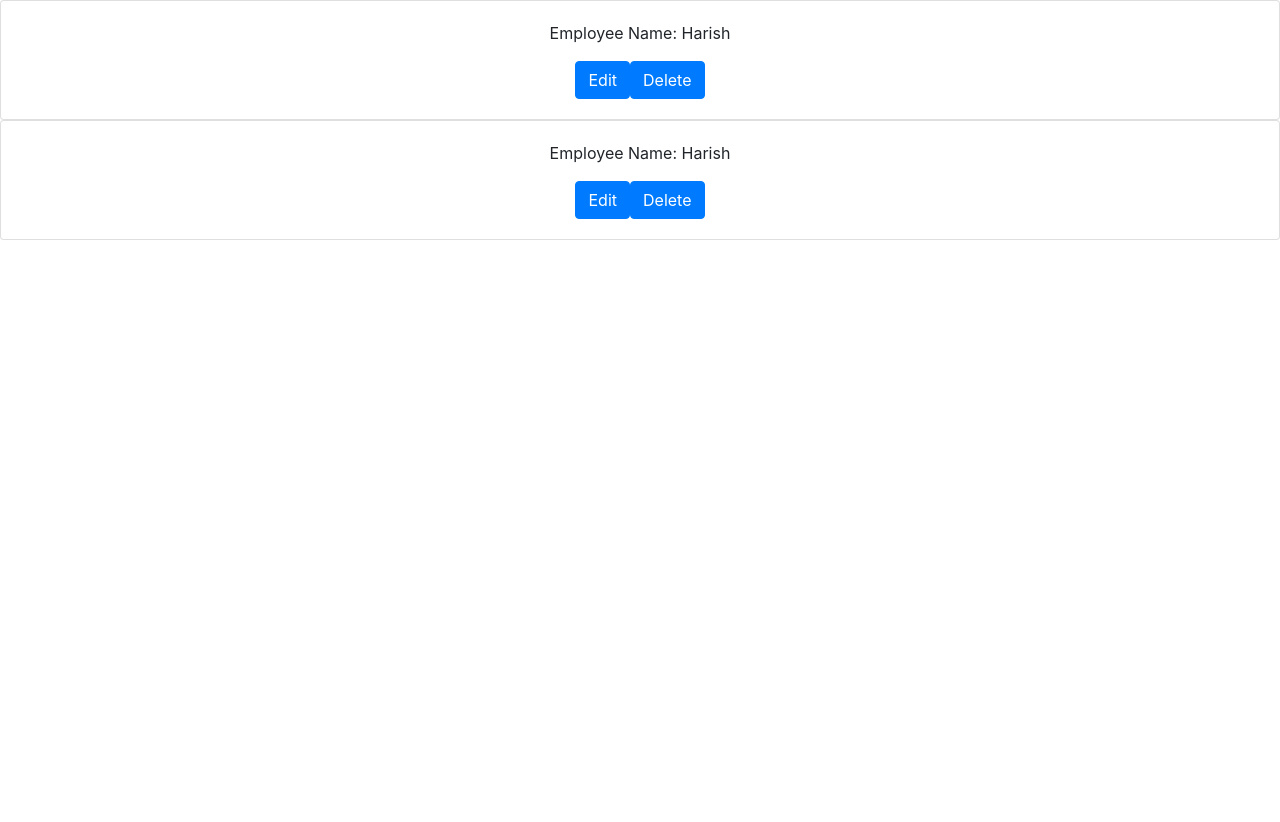
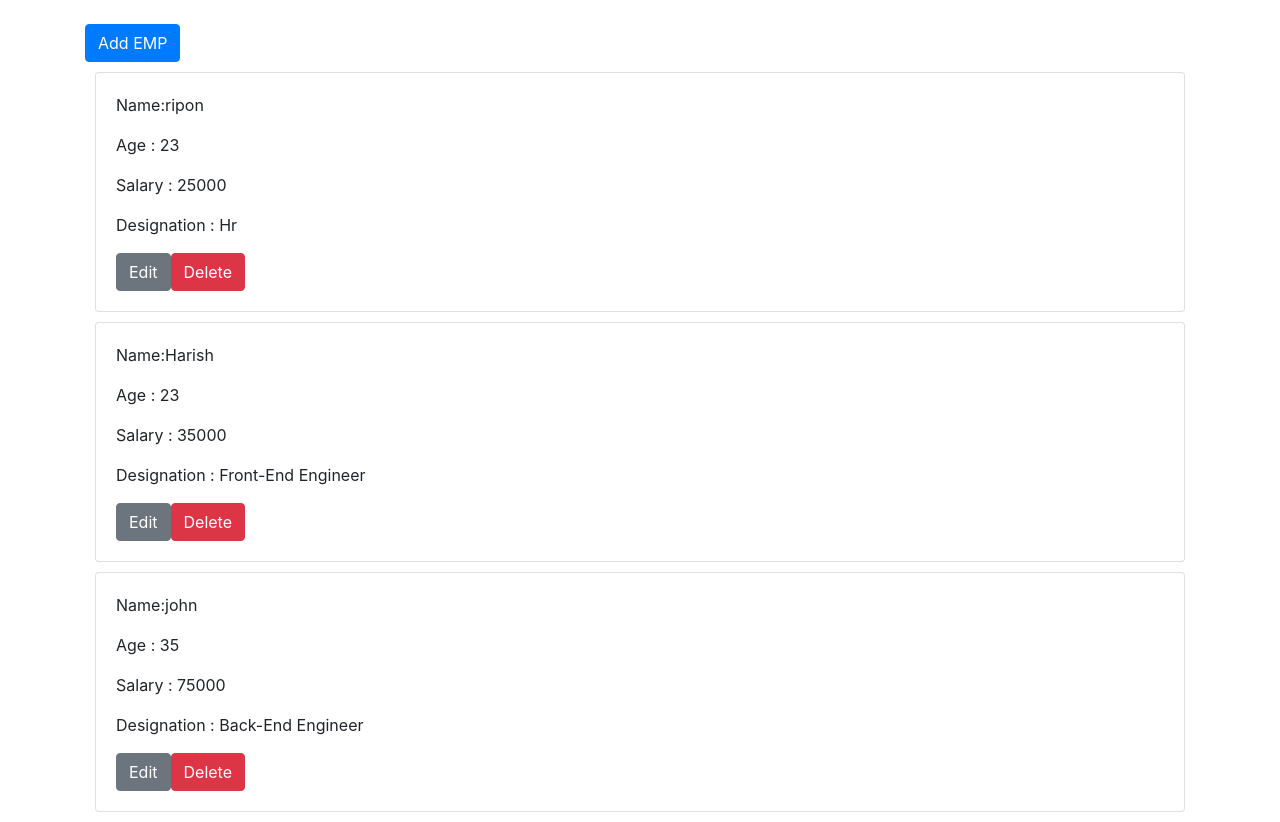
Before and after one commit to Nandu064/employeeManagement, a React (Create React App) app: page / in a window 1280 px wide. Before the commit the page ends 800 px from the top, so only its background shows below. Built offline with nearby package versions, Linux system fonts and the light colour scheme.

Commit message:
commited on 12-11-2020

```diff
--- a/package.json
+++ b/package.json
@@ -6,7 +6,9 @@
     "@testing-library/jest-dom": "^5.11.5",
     "@testing-library/react": "^11.1.2",
     "@testing-library/user-event": "^12.2.2",
+    "bootstrap": "^4.5.3",
     "react": "^17.0.1",
+    "react-bootstrap": "^1.4.0",
     "react-dom": "^17.0.1",
     "react-scripts": "4.0.0",
     "web-vitals": "^0.2.4"
--- a/public/index.html
+++ b/public/index.html
@@ -12,6 +12,11 @@
     <!--Bootstrap-->
     <link rel="stylesheet" href="https://maxcdn.bootstrapcdn.com/bootstrap/4.0.0/css/bootstrap.min.css" integrity="sha384-Gn5384xqQ1aoWXA+058RXPxPg6fy4IWvTNh0E263XmFcJlSAwiGgFAW/dAiS6JXm" crossorigin="anonymous">
     <link rel="apple-touch-icon" href="%PUBLIC_URL%/logo192.png" />
+    <script src="https://cdnjs.cloudflare.com/ajax/libs/jquery/3.5.1/jquery.min.js"></script>
+    <script src="https://cdn.jsdelivr.net/npm/popper.js@1.16.0/dist/umd/popper.min.js" integrity="sha384-Q6E9RHvbIyZFJoft+2mJbHaEWldlvI9IOYy5n3zV9zzTtmI3UksdQRVvoxMfooAo" crossorigin="anonymous"></script>
+    <script src="https://stackpath.bootstrapcdn.com/bootstrap/4.5.0/js/bootstrap.min.js" integrity="sha384-OgVRvuATP1z7JjHLkuOU7Xw704+h835Lr+6QL9UvYjZE3Ipu6Tp75j7Bh/kR0JKI" crossorigin="anonymous"></script>
+    <script src="https://cdn.datatables.net/1.10.21/js/jquery.dataTables.min.js"></script>
+    <script src="https://cdn.datatables.net/1.10.21/js/dataTables.bootstrap4.min.js"></script>
     <!--
       manifest.json provides metadata used when your web app is installed on a
       user's mobile device or desktop. See https://developers.google.com/web/fundamentals/web-app-manifest/
@@ -26,7 +31,7 @@
       work correctly both with client-side routing and a non-root public URL.
       Learn how to configure a non-root public URL by running `npm run build`.
     -->
-    <title>React App</title>
+    <title>Employee Management</title>
   </head>
   <body>
     <noscript>You need to enable JavaScript to run this app.</noscript>
--- a/src/App.js
+++ b/src/App.js
@@ -1,13 +1,106 @@
-import logo from './logo.svg';
-import './App.css';
-import Employees from './components/employees';
+import React from 'react';
+import Add from './component/add';
+import Update from './component/update';
+import {Card ,Button} from "react-bootstrap"
 
-function App() {
-  return (
-    <div className="App">
-      <Employees />
-    </div>
-  );
+class App extends React.Component{
+
+  state={
+     list:[
+       {name:'ripon',age:23,salary:25000,designation:"Hr"},
+       {name:'Harish',age:23,salary:35000,designation:"Front-End Engineer"},
+       {name:'john',age:35,salary:75000,designation:"Back-End Engineer"},
+     ],
+     updatedValue:{},
+     adduser:true,
+     isUpdate:false,
+     setShow:false
+  }
+
+  handleShow = () => {
+
+  }
+  AddUserHandler=()=>{
+    this.setState({...this.state,adduser:false,setShow:true})
+
+  }
+
+  AddEmpHandler=(e,value)=>{
+    e.preventDefault();
+    let oldEmp=this.state.list;
+    oldEmp.push({name:value.name,age:value.age,salary:value.salary,designation:value.designation})
+    this.setState({list:oldEmp,adduser:true})
+  }
+
+  deleteEmpHandler=(index)=>{
+      let oldEmp=this.state.list;
+      oldEmp.splice(index,1);
+      this.setState({list:oldEmp})
+  }
+
+  upadateHandler=(item,index)=>{
+    let obj={...item,id:index}
+    this.setState({isUpdate:true,updatedValue:obj})
+  }
+
+  updateEmp=(e,value)=>{
+    e.preventDefault();
+    let oldEmp=this.state.list;
+    oldEmp.splice(value.id,1,{name:value.name,age:value.age,salary:value.salary,designation:value.designation})
+    this.setState({list:oldEmp,isUpdate:false})
+  }
+
+  render(){
+
+    const listOfEmp=this.state.list.map((item,index)=>{
+      return(
+            <div className="row" key={index} style={{margin:'10px'}}>
+                <Card style={{ width: '300rem' }}>
+                <Card.Body>
+                  <Card.Text>
+                    <p>Name:{item.name} </p>
+                    <p>Age : {item.age} </p>
+                    <p>Salary : {item.salary} </p>
+                    <p>Designation : {item.designation} </p>
+                  </Card.Text>
+                  <Button variant="secondary" onClick={()=>this.upadateHandler(item,index)}>Edit</Button>
+                  <Button variant="danger" onClick={()=>this.deleteEmpHandler(index)}>Delete</Button>
+                  {/* <button className="btn btn-success" onClick={()=>this.upadateHandler(item,index)}>Edit</button>
+                  <button className="btn btn-danger" onClick={()=>this.deleteEmpHandler(index)}>Delete</button> */}
+                </Card.Body>
+              </Card>
+                {/* <h3 className="col-sm-10" style={{backgroundColor:'#c4c4c4',padding:'5px'}}>name : {item.name} | age : {item.age} | salary : {item.salary} | Designation : {item.designation}</h3>
+                <button className="col-sm-1 btn btn-success" onClick={()=>this.upadateHandler(item,index)}>edit</button>
+                <button className="col-sm-1 btn btn-danger" onClick={()=>this.deleteEmpHandler(index)}>Delete</button> */}
+            </div>
+      )
+    })
+
+    return(
+      <div className="container">
+            <div className="row mt-4">
+              <div className="col-sm-12">
+                    {this.state.adduser?
+                    <span className="btn btn-primary" onClick={this.AddUserHandler}>Add EMP</span>
+                    :<Add addEmp={this.AddEmpHandler}/>
+                    }
+                    {this.state.isUpdate?<Update
+                    name={this.state.updatedValue.name}
+                    age={
+                      this.state.updatedValue.age
+                    }
+                    salary={this.state.updatedValue.salary}
+                    designation={this.state.updatedValue.designation}
+                    id={this.state.updatedValue.id}
+                    updateEmp={this.updateEmp}
+                    />:null}
+              </div>
+            </div>
+            {listOfEmp}
+
+      </div>
+    )
+  }
 }
 
 export default App;
--- /dev/null
+++ b/src/component/add.js
@@ -0,0 +1,68 @@
+import React,{useState} from 'react';
+import { Modal, Button } from "react-bootstrap";
+
+
+const Add=(props)=>{
+
+     const [name,setName]=useState('');
+     const [age,setAge]=useState('');
+     const [salary,setSalary]=useState('');
+     const [designation,setDesignation]=useState('');
+
+     const [showModal, setShow] = useState(false);
+
+     const handleClose = () => setShow(false);
+     const handleShow = () => setShow(true);
+
+    return(
+        <>
+      <div
+        className="d-flex align-items-center justify-content-center"
+        style={{ height: "100vh" }}
+      >
+        <Button variant="primary" onClick={handleShow}>
+          Add Employee
+        </Button>
+      </div>
+      <Modal show={showModal} onHide={handleClose}>
+        <Modal.Header closeButton>
+          <Modal.Title>Add Employee</Modal.Title>
+        </Modal.Header>
+        <Modal.Body>
+            <form>
+                <div className="form-row">
+                <div className="form-group">
+                    <label for="exampleInputEmail1">Name</label>
+                    <input type="text" className="form-control" placeholder="Name" onChange={(e)=>setName(e.target.value)}/>
+                </div>
+                <div className="form-group">
+                    <label for="exampleInputEmail1">Age</label>
+                    <input type="text" className="form-control" placeholder="Age" onChange={(e)=>setAge(e.target.value)}/>
+                </div>
+                <div className="form-group">
+                    <label for="exampleInputPassword1">Salary</label>
+                    <input type="text" className="form-control" placeholder="salary" onChange={(e)=>setSalary(e.target.value)}/>
+                </div>
+                <div className="form-group">
+                    <label for="exampleInputEmail1">Designation</label>
+                    <input type="email" className="form-control" placeholder="Designation" onChange={(e)=>setDesignation(e.target.value)}/>
+                </div>
+                </div>
+
+            </form>
+        </Modal.Body>
+        <Modal.Footer>
+          <Button variant="secondary" onClick={handleClose}>
+            Close
+          </Button>
+          <Button variant="primary" onClick={(e)=>props.addEmp(e,{name,age,salary,designation})}>
+            Add
+          </Button>
+
+        </Modal.Footer>
+      </Modal>
+    </>
+    )
+}
+
+export default Add;
--- /dev/null
+++ b/src/component/update.js
@@ -0,0 +1,40 @@
+import React,{useState,useEffect} from 'react';
+
+
+const Update=(props)=>{
+
+     const [name,setName]=useState('');
+     const [age,setAge]=useState('');
+     const [salary,setSalary]=useState('');
+     const [designation,setDesignation]=useState('');
+
+     useEffect(()=>{
+         setSalary(props.salary);
+         setName(props.name)
+         setAge(props.age)
+         setDesignation(props.designation)
+
+     },[])
+
+    return(
+        <form>
+            <div className="form-row">
+                <div className="col">
+                   <input type="text" className="form-control" placeholder="Name" value={name} onChange={(e)=>setName(e.target.value)}/>
+                </div>
+                <div className="col">
+                   <input type="text" className="form-control" placeholder="age" value={age} onChange={(e)=>setAge(e.target.value)}/>
+                </div>
+                <div className="col">
+                   <input type="text" className="form-control" placeholder="salary" value={salary} onChange={(e)=>setSalary(e.target.value)}/>
+                </div>
+                <div className="col">
+                   <input type="text" className="form-control" placeholder="Designation" value={designation} onChange={(e)=>setDesignation(e.target.value)}/>
+                </div>
+            </div>
+            <button onClick={(e)=>props.updateEmp(e,{name,age,salary,designation,id:props.id})}>Update</button>
+        </form>
+    )
+}
+
+export default Update;
--- a/src/components/employee.js
+++ /dev/null
@@ -1,33 +0,0 @@
-import React, { Component } from 'react'
-
-
-
-class employee extends Component {
-    constructor(props) {
-        super(props)
-
-        this.state = {
-             name:"Harish",
-             age:28,
-             designation:""
-        }
-        this.setState({
-            name:"nandu"
-        })
-    }
-    render() {
-        return (
-            <div>
-                <div class="card">
-                    <div class="card-body">
-                        <p class="card-text">Employee Name: {this.state.name} </p>
-                        <a href="" class="btn btn-primary">Edit</a>
-                        <a href="" class="btn btn-primary">Delete</a>
-                    </div>
-                </div>
-        </div>
-        )
-    }
-}
-
-export default employee
--- a/src/components/employees.js
+++ /dev/null
@@ -1,13 +0,0 @@
-import React from 'react'
-import Employee from './employee'
-
-function employees() {
-    return (
-        <div>
-            <Employee />
-            <Employee />
-        </div>
-    )
-}
-
-export default employees
--- a/src/index.js
+++ b/src/index.js
@@ -2,16 +2,8 @@ import React from 'react';
 import ReactDOM from 'react-dom';
 import './index.css';
 import App from './App';
-import reportWebVitals from './reportWebVitals';
 
 ReactDOM.render(
-  <React.StrictMode>
-    <App />
-  </React.StrictMode>,
+    <App />,
   document.getElementById('root')
 );
-
-// If you want to start measuring performance in your app, pass a function
-// to log results (for example: reportWebVitals(console.log))
-// or send to an analytics endpoint. Learn more: https://bit.ly/CRA-vitals
-reportWebVitals();
```
Also changed, not shown: src/components/delete.js (deleted), src/components/edit.js (deleted), 1 other file (tests, documents, lock files or other folders).
